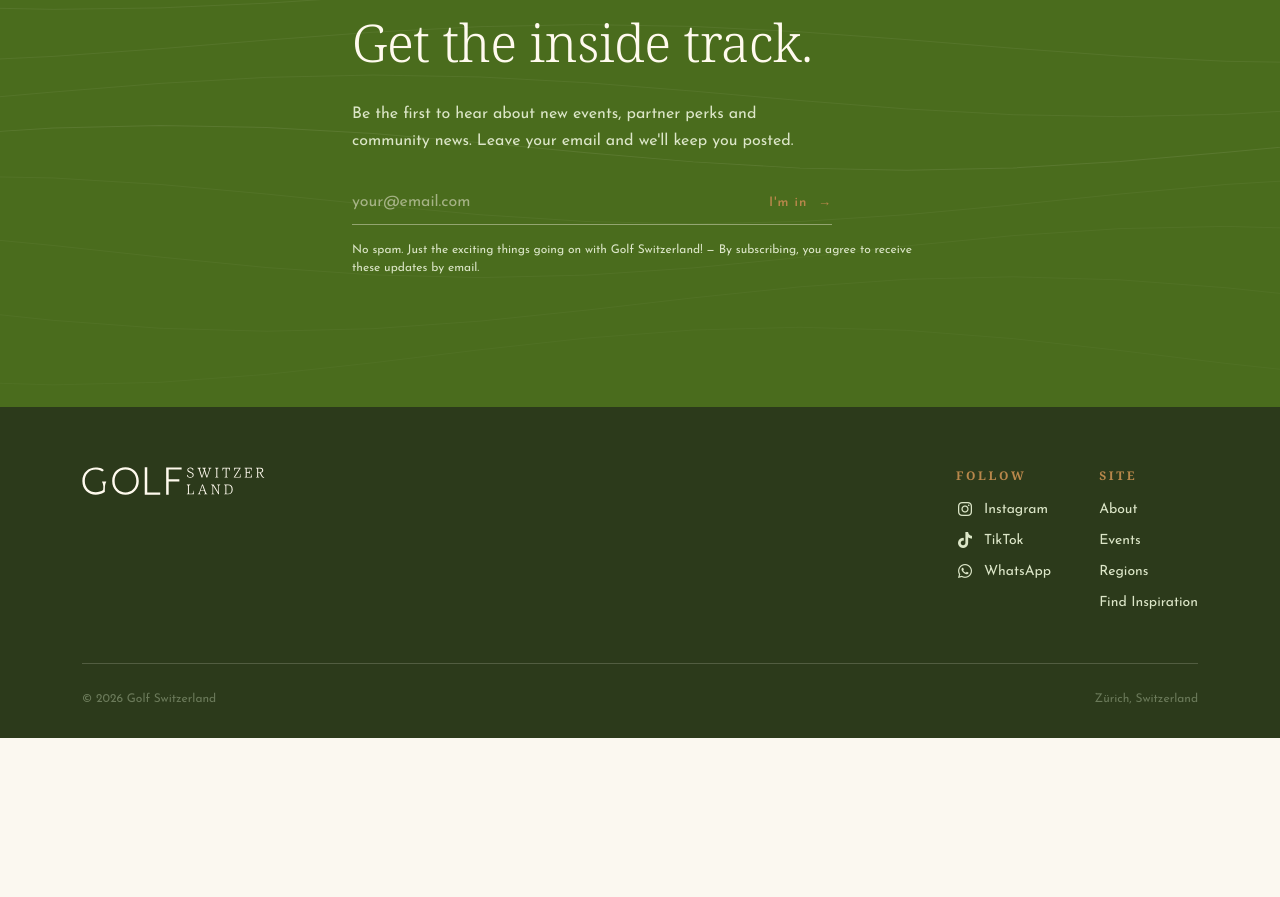
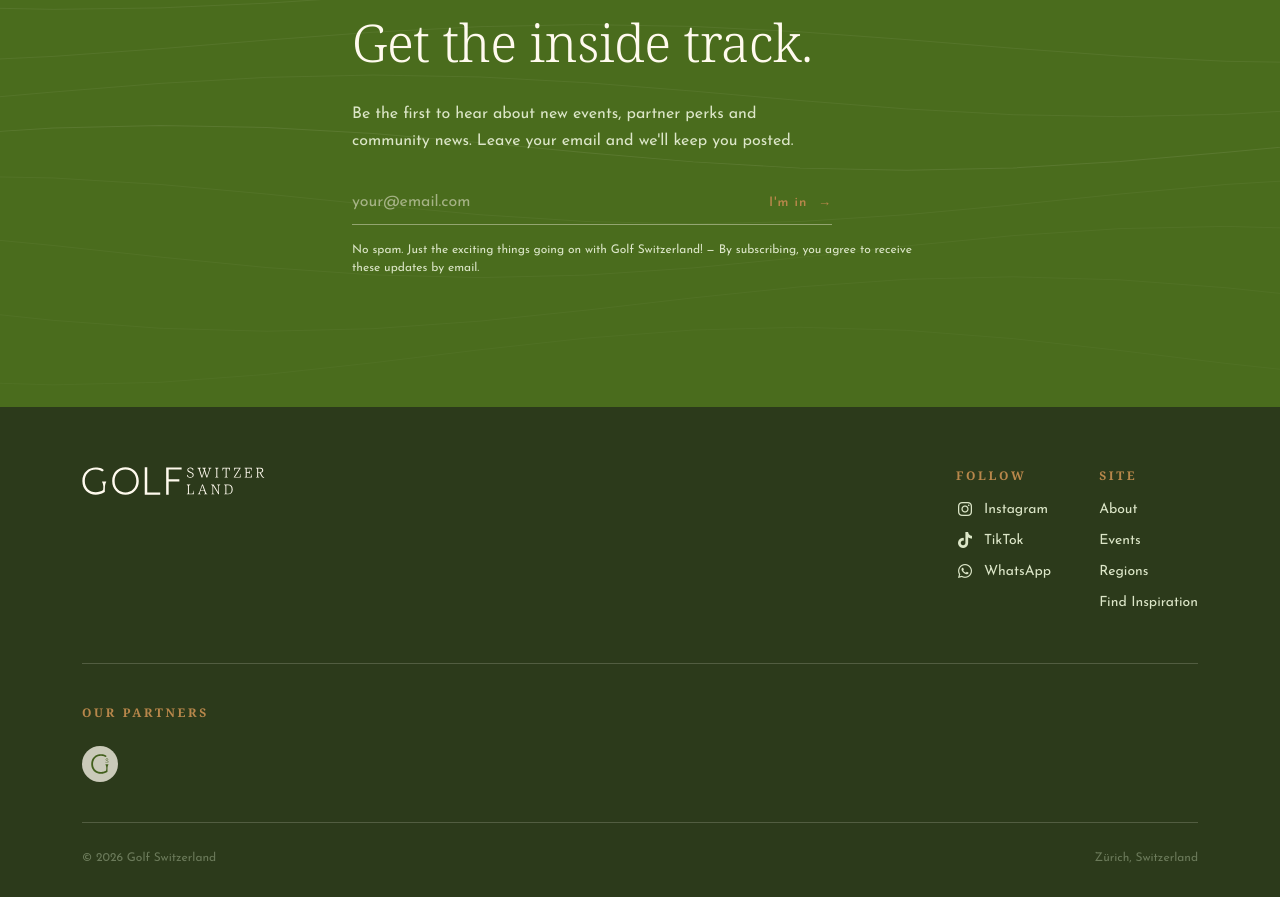
Before and after one commit to mjkellenberger6/golf-switzerland-website, a plain HTML site: page index.html in a window 1280 px wide. Shown: the part 5734-6631 px from the top of the page. Before the commit the page ends 6472 px from the top, so only its background shows below. Drawn offline with Linux system fonts and the light colour scheme.

Commit message:
add sponsors

```diff
--- a/index.html
+++ b/index.html
@@ -464,6 +464,15 @@
   .footer-col a i{ font-size:16px; width:18px; text-align:center; }
   .footer-col a:hover{ color:var(--cream-100); }
   .footer-bottom{ display:flex; justify-content:space-between; padding-top:26px; font-size:12px; color:#6B7A5A; flex-wrap:wrap; gap:10px; }
+  .footer-partners{ padding:40px 0; border-bottom:1px solid var(--line); }
+  .footer-partners .label{ color:var(--gold-500); display:block; margin-bottom:24px; }
+  .partner-logos{ display:flex; flex-wrap:wrap; align-items:center; gap:28px 48px; }
+  .partner-logos a{ display:block; opacity:0.75; transition:opacity .2s; }
+  .partner-logos a:hover{ opacity:1; }
+  .partner-logos img{
+    height:36px; width:auto; max-width:160px; object-fit:contain;
+    filter:brightness(0) invert(1);} /* turns every logo cream-white so they match */
+  .partner-logos img.keep-color{ filter:none; }
 
   .reveal{ opacity:0; transform:translateY(24px); transition:opacity .8s ease, transform .8s ease; }
   .reveal.visible{ opacity:1; transform:translateY(0); }
@@ -787,6 +796,17 @@
         </div>
       </div>
     </div>
+        <div class="footer-partners">
+      <span class="label">Our partners</span>
+      <div class="partner-logos">
+        <a href="https://www.golfswitzerland.ch" target="_blank" rel="noopener" aria-label="Golf Switzerland">
+          <img class="keep-color" src="events/gs-logo-cream-circle.svg" alt="Golf Switzerland">
+        </a>
+        <!-- <a href="https://vbeauty.ch" target="_blank" rel="noopener" aria-label="V Beauty">
+          <img src="partners/vbeauty.png" alt="V Beauty">
+        </a> -->
+      </div>
+    </div>
     <div class="footer-bottom">
       <span>&copy; 2026 Golf Switzerland</span>
       <span>Zürich, Switzerland</span>
```
Also changed, not shown: events/gs-logo-cream-circle.svg (added).
